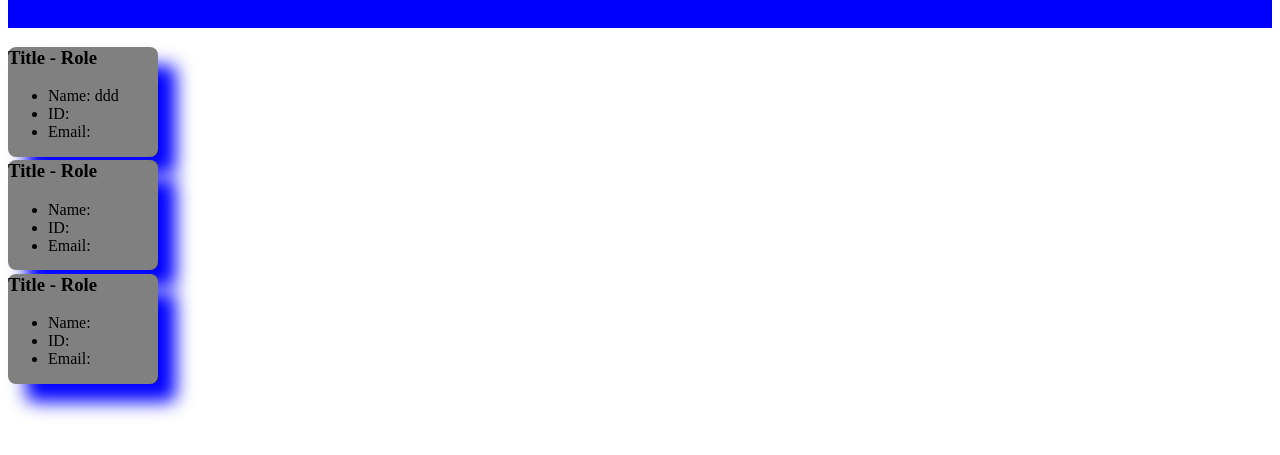
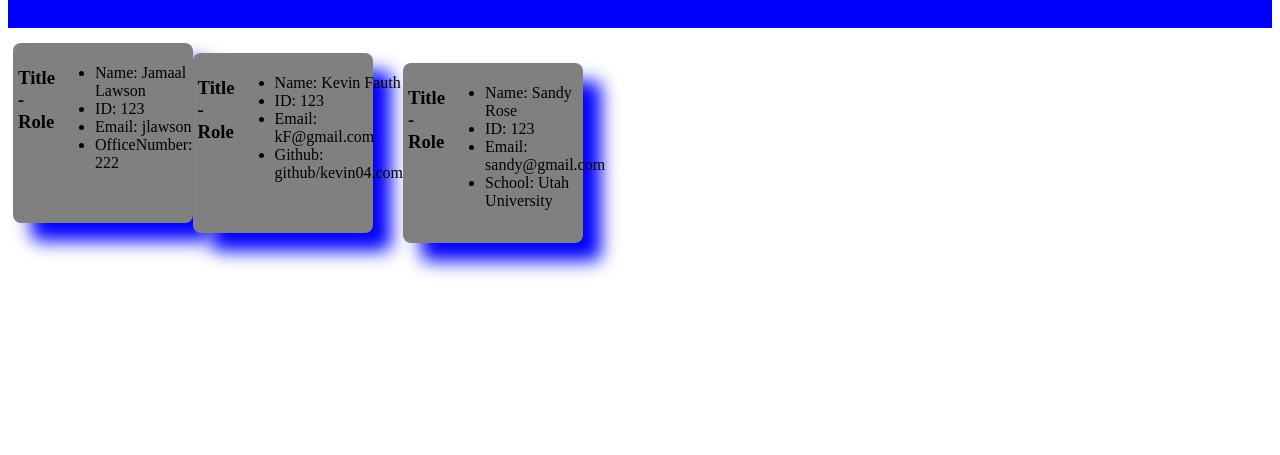
Before and after one commit to Maalie04/Profile-Generator, a website: page TeamProfile.html in a window 1280 px wide. Shown: the part 105-560 px from the top of the page. Drawn offline with Linux system fonts and the light colour scheme.

Commit message:
deleted the card div to see if that would flex the cards

```diff
--- a/TeamProfile.html
+++ b/TeamProfile.html
@@ -20,9 +20,10 @@
             </div>
             <div class="cardBody">
                 <ul>
-                    <li>Name: ddd</li>
-                    <li>ID: </li>
-                    <li>Email: </li>
+                    <li>Name: Jamaal Lawson</li>
+                    <li>ID: 123</li>
+                    <li>Email: jlawson</li>
+                    <li>OfficeNumber: 222</li>
                 </ul>
             </div>
 
@@ -32,9 +33,10 @@
                 </div>
                 <div class="cardBody">
                     <ul>
-                        <li>Name: </li>
-                        <li>ID: </li>
-                        <li>Email: </li>
+                        <li>Name: Kevin Fauth</li>
+                        <li>ID: 123</li>
+                        <li>Email: kF@gmail.com</li>
+                        <li>Github: github/kevin04.com</li>
                     </ul>
                 </div>
                 <div class="teamCard">
@@ -43,9 +45,10 @@
                     </div>
                     <div class="cardBody">
                         <ul>
-                            <li>Name: </li>
-                            <li>ID: </li>
-                            <li>Email: </li>
+                            <li>Name: Sandy Rose</li>
+                            <li>ID: 123</li>
+                            <li>Email: sandy@gmail.com</li>
+                            <li>School: Utah University</li>
                         </ul>
                     </div>
                 </div>
--- a/src/template.css
+++ b/src/template.css
@@ -21,15 +21,25 @@
     /* display: flex;
     justify-content: center;
     align-items: center; */
+    display: flex;
+    margin-top: 5px;
+    margin-bottom: 5px;
+    padding: 5px;
 }
 
 .teamCard{
-    width: 150px;
-    height: 110px;
+    display: flex;
+    align-content: space-between;
+    width: 170px;
+    height: 170px;
     background-color: grey;
     box-shadow: 18px 18px 18px blue;
     border-radius: 8px;
+    margin-top: 5px;
+    margin-bottom: 5px;
+    padding: 5px;
 }
 .cardbody{
-
+width: fit-content;
+height: fit-content;
 }
```
Also changed, not shown: src/template.html (+0 -2 lines), dist/renderOutput.js.
